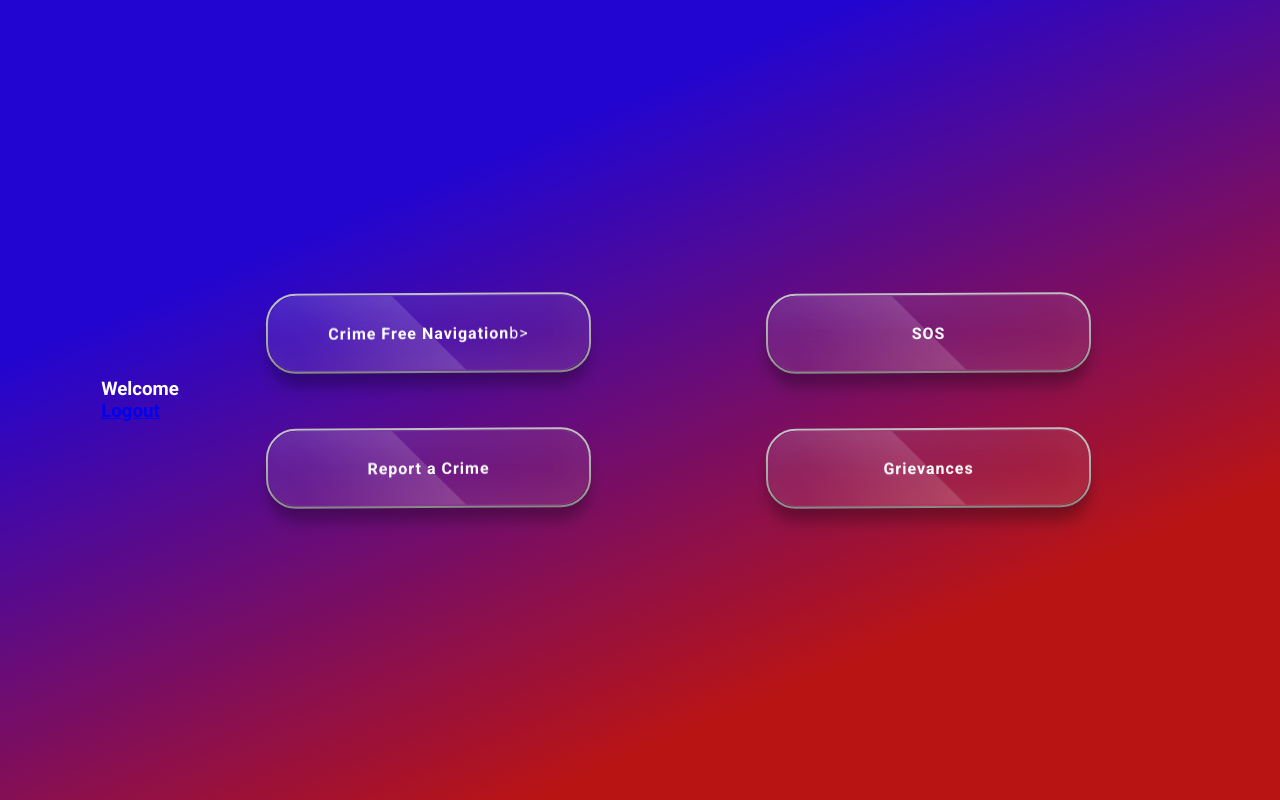
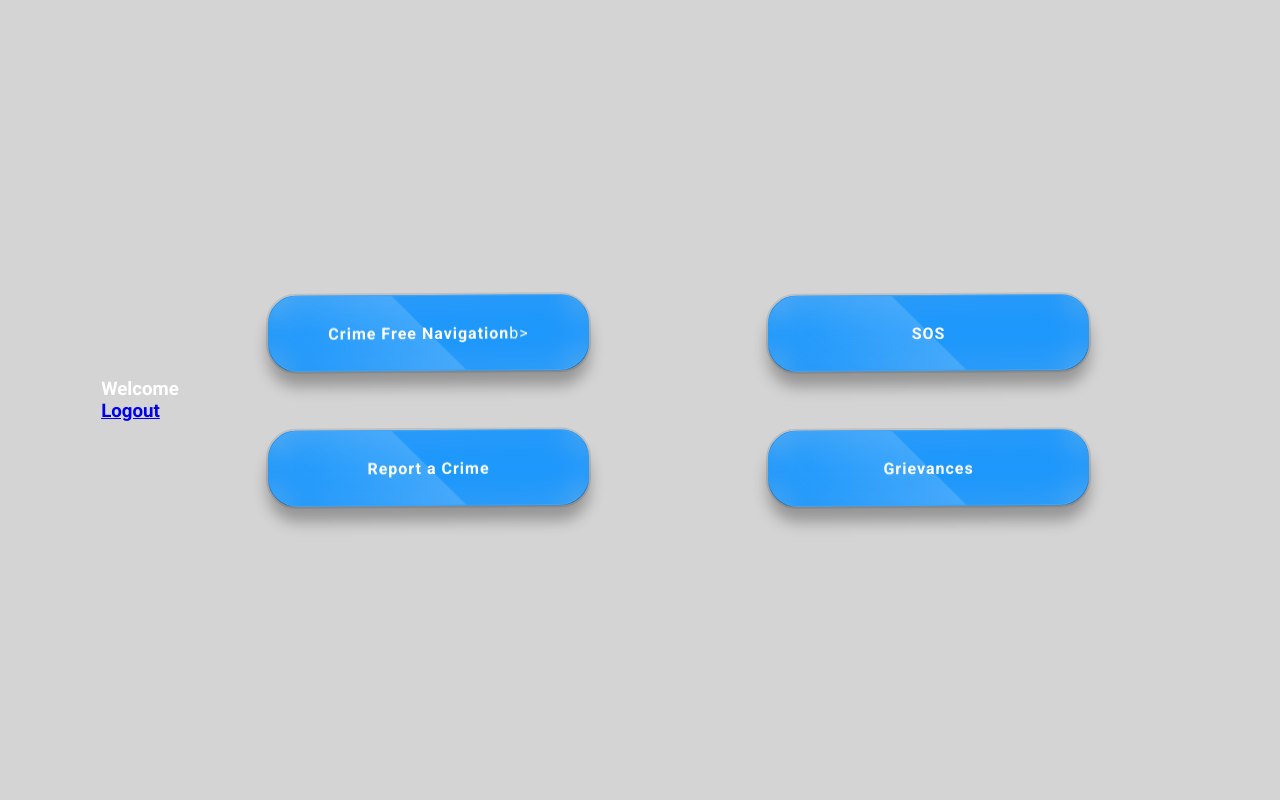
Before and after one commit to Spartan1-1-7/Alert_Guard, a Flask app: template templates/user_dashboard.html in a window 1280 px wide. Run offline with Flask 3, Linux system fonts and the light colour scheme; the template is opened without the code that fills it, so the values that code supplies are empty.

Commit message:
Update user_dashboard.css

```diff
--- a/static/user_dashboard.css
+++ b/static/user_dashboard.css
@@ -12,8 +12,8 @@ body {
 	justify-content: center;
 	align-items: center;
 	min-height: 100vh;
-	background: rgb(105, 10, 105);
-	background: linear-gradient(157.04deg, #2205D1 26.96%, #B91414 76.33%);
+	background: rgb(212, 212, 212);
+
 
 }
 .container {
@@ -36,7 +36,7 @@ transform: rotate(-0.37deg);
 	display: flex;
 	align-items: center;
 	justify-content: center;
-	/* background-color: #77835a; */
+	background-color: #1192fc;
 	/* background-image: linear-gradient(315deg, #4eb7d1 0%, #31576f 74%); */
 	background-size: 200% 100%;
 	background-position: left;
```
